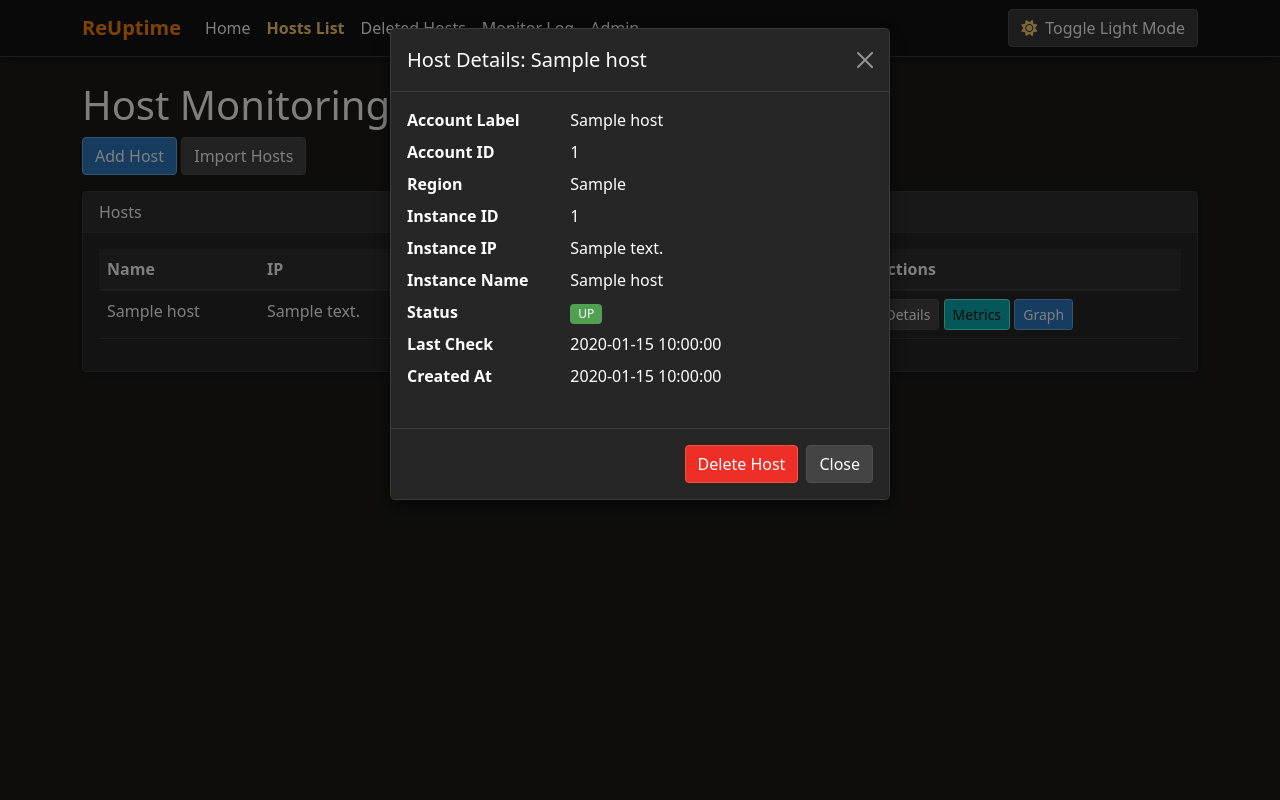
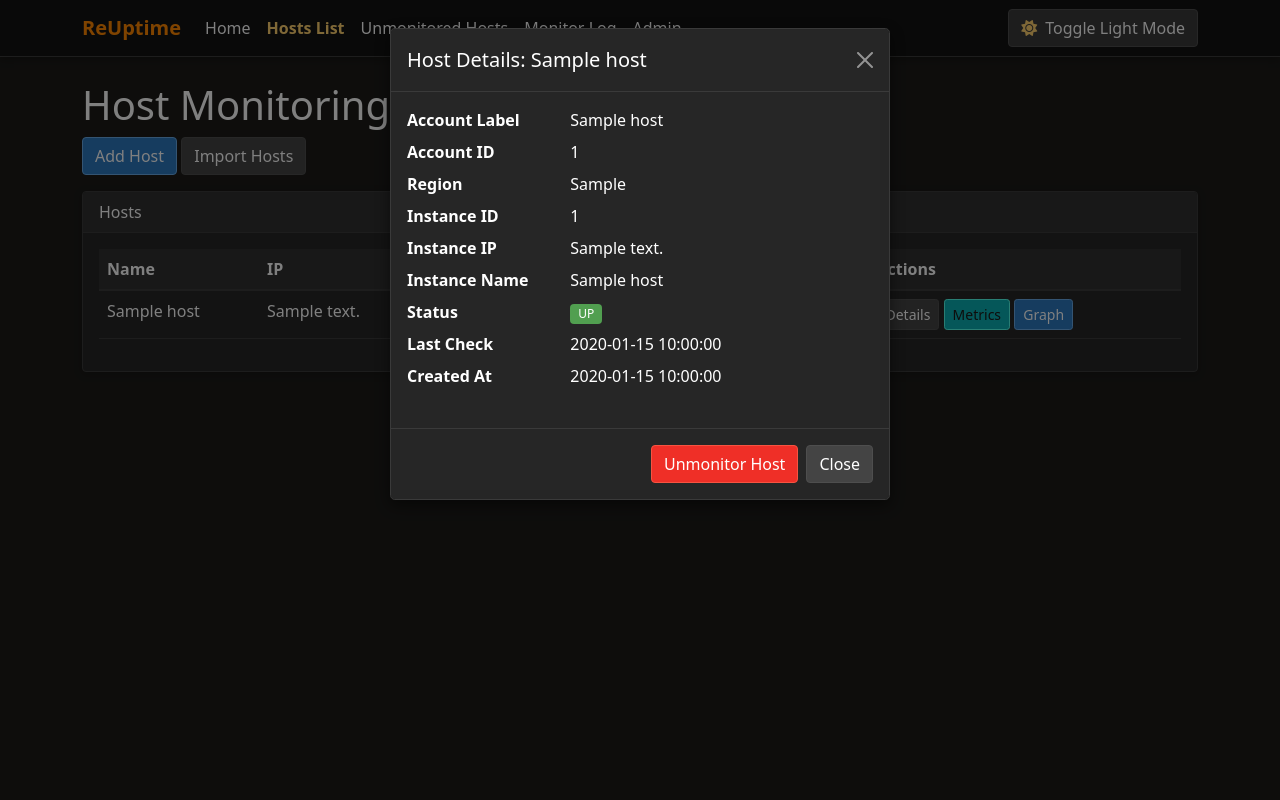
Before and after one commit to twopoint71/reuptime, a Flask app: page /host_list in a window 1280 px wide, after a click on "Details". Run offline with Flask 2, Linux system fonts and the light colour scheme; tables that the repository leaves empty hold one stand-in row (values such as "Sample post"); some libraries are stand-ins or nearby versions.

Commit message:
Convert "Deleted Hosts" to "Unmonitored Hosts". Added click-to-action delay on Restore and Permanently Delete on the Unmonitored Hosts page.

```diff
--- a/db.py
+++ b/db.py
@@ -64,9 +64,9 @@ def init_db(config):
             )
         ''')
 
-        # Create deleted_hosts table
+        # Create unmonitored_hosts table
         db.execute('''
-            CREATE TABLE IF NOT EXISTS deleted_hosts (
+            CREATE TABLE IF NOT EXISTS unmonitored_hosts (
                 id INTEGER PRIMARY KEY AUTOINCREMENT,
                 account_label TEXT,
                 account_id TEXT,
@@ -77,7 +77,7 @@ def init_db(config):
                 created_at TIMESTAMP,
                 last_check TIMESTAMP,
                 is_active INTEGER,
-                deleted_at TIMESTAMP DEFAULT CURRENT_TIMESTAMP
+                unmonitored_at TIMESTAMP DEFAULT CURRENT_TIMESTAMP
             )
         ''')
         db.commit()
--- a/routes/api_routes.py
+++ b/routes/api_routes.py
@@ -105,18 +105,18 @@ def register_api_routes(app):
 
         return jsonify(hosts_list)
 
-    @app.route('/api/deleted_hosts')
-    def get_deleted_hosts_data():
-        """API endpoint to fetch all deleted hosts data in JSON format"""
+    @app.route('/api/unmonitored_hosts')
+    def get_unmonitored_hosts_data():
+        """API endpoint to fetch all unmonitored hosts data in JSON format"""
         with get_db(app.config) as db:
-            deleted_hosts = db.execute('SELECT * FROM deleted_hosts ORDER BY deleted_at DESC').fetchall()
+            unmonitored_hosts = db.execute('SELECT * FROM unmonitored_hosts ORDER BY unmonitored_at DESC').fetchall()
 
         # Convert hosts to a list of dictionaries
         hosts_list = []
-        for host in deleted_hosts:
+        for host in unmonitored_hosts:
             host_dict = dict(host)
             # Convert datetime objects to strings
-            for key in ['created_at', 'last_check', 'deleted_at']:
+            for key in ['created_at', 'last_check', 'unmonitored_at']:
                 if host_dict[key] and not isinstance(host_dict[key], str):
                     host_dict[key] = host_dict[key].strftime('%Y-%m-%d %H:%M:%S')
 
@@ -124,7 +124,7 @@ def register_api_routes(app):
             required_fields = [
                 'id', 'account_label', 'account_id', 'region',
                 'host_id', 'host_ip_address', 'host_name',
-                'created_at', 'last_check', 'is_active', 'deleted_at'
+                'created_at', 'last_check', 'is_active', 'unmonitored_at'
             ]
 
             for field in required_fields:
@@ -137,31 +137,31 @@ def register_api_routes(app):
 
     @app.route('/api/restore_host', methods=['POST'])
     def restore_host_api():
-        """API endpoint to restore a deleted host"""
+        """API endpoint to restore an unmonitored host"""
         data = request.json
         if not data or 'host_id' not in data:
             return jsonify({'success': False, 'error': 'Host ID is required'}), 400
 
         host_id = data['host_id']
 
-        # Call the existing undo_delete function
+        # Call the existing restore_host function
         from routes.host_routes import register_host_routes
-        # Get the undo_delete function from the app
-        undo_delete = app.view_functions.get('undo_delete')
-        if undo_delete:
-            response = undo_delete(host_id)
+        # Get the restore_host function from the app
+        restore_host = app.view_functions.get('restore_host')
+        if restore_host:
+            response = restore_host(host_id)
 
             # If the response is a tuple, it means there was an error
             if isinstance(response, tuple):
                 return response
 
-            return response  # Return the JSON response from undo_delete
+            return response  # Return the JSON response from restore_host
         else:
-            return jsonify({'success': False, 'error': 'undo_delete function not found'}), 500
+            return jsonify({'success': False, 'error': 'restore_host function not found'}), 500
 
     @app.route('/api/permanently_delete_host', methods=['POST'])
     def permanently_delete_host():
-        """API endpoint to permanently delete a host from deleted_hosts table"""
+        """API endpoint to permanently delete a host from unmonitored_hosts table"""
         data = request.json
         if not data or 'host_id' not in data:
             return jsonify({'success': False, 'error': 'Host ID is required'}), 400
@@ -170,12 +170,12 @@ def register_api_routes(app):
 
         with get_db(app.config) as db:
             # Check if the host exists
-            host = db.execute('SELECT * FROM deleted_hosts WHERE id = ?', (host_id,)).fetchone()
+            host = db.execute('SELECT * FROM unmonitored_hosts WHERE id = ?', (host_id,)).fetchone()
             if not host:
                 return jsonify({'success': False, 'error': 'Host not found'}), 404
 
-            # Delete the host from deleted_hosts table
-            db.execute('DELETE FROM deleted_hosts WHERE id = ?', (host_id,))
+            # Delete the host from unmonitored_hosts table
+            db.execute('DELETE FROM unmonitored_hosts WHERE id = ?', (host_id,))
             db.commit()
 
             return jsonify({'success': True})
--- a/routes/static_routes.py
+++ b/routes/static_routes.py
@@ -16,9 +16,9 @@ def register_static_routes(app):
     def admin():
 	    return render_template('admin.html')
 
-    @app.route('/deleted_hosts')
-    def deleted_hosts():
-	    return render_template('deleted_hosts.html')
+    @app.route('/unmonitored_hosts')
+    def unmonitored_hosts():
+	    return render_template('unmonitored_hosts.html')
 
     @app.route('/host_list')
     def host_list():
--- a/static/js/main.js
+++ b/static/js/main.js
@@ -1,3 +1,42 @@
+var utils = {
+    actionDelay: function() {
+        self = this;
+        self.callback = null;
+        self.data = null;
+        self.savedText = null;
+        self.seconds = null;
+        self.target = null;
+        self.timeoutId = null;
+
+        self.cancelDelay = function() {
+            self.target.innerHTML = self.savedText;
+            clearTimeout(self.timeoutId);
+        },
+
+        self.initiateDelay = function(event) {
+            self.target = event.target;
+            self.target.addEventListener('mouseup', self.cancelDelay, false);
+            self.target.addEventListener('mouseleave', self.cancelDelay, false);
+            self.savedText = self.target.innerHTML;
+            self.seconds = 2;
+            self.target.style.width = Math.ceil(self.target.getBoundingClientRect().width) + 'px';
+            self.delay();
+        }
+
+        self.delay = function() {
+            self.target.innerHTML = self.seconds;
+            self.timeoutId = setTimeout(() => {
+                if (self.seconds < 2) {
+                    self.callback(self.data);
+                } else {
+                    self.seconds--;
+                    self.delay();
+                }
+            }, 1000);
+        }
+    }
+}
+
 // Function to create or update a chart
 function createOrUpdateChart(canvasId, hostId, timeRange = '24h') {
     const ctx = document.getElementById(canvasId).getContext('2d');
@@ -250,7 +289,7 @@ function initializeHostsTable() {
                                 </dl>
                             </div>
                             <div class="modal-footer">
-                                <button type="button" class="btn btn-danger" onclick="deleteHost(${host.id}, '${host.host_name}')">Delete Host</button>
+                                <button type="button" class="btn btn-danger" onclick="unmonitorHost(${host.id}, '${host.host_name}')">Unmonitor Host</button>
                                 <button type="button" class="btn btn-secondary" data-bs-dismiss="modal">Close</button>
                             </div>
                         </div>
@@ -331,9 +370,9 @@ function initializeHostsTable() {
         });
 }
 
-// Function to delete a host
-function deleteHost(hostId, hostName) {
-    fetch(`/delete_host/${hostId}`, {
+// Function to unmonitor a host
+function unmonitorHost(hostId, hostName) {
+    fetch(`/unmonitor_host/${hostId}`, {
         method: 'POST',
         headers: {
             'Content-Type': 'application/json',
@@ -342,25 +381,25 @@ function deleteHost(hostId, hostName) {
     .then(response => response.json())
     .then(data => {
         if (data.success) {
-            // Store the deleted host ID for potential undo
-            // window.lastDeletedHostId = hostId;
+            // Store the unmonitored host ID for potential undo
+            window.lastUnmonitoredHostId = hostId;
 
-            // Get the ID of the entry in the deleted_hosts table
-            fetch('/api/deleted_hosts')
+            // Get the ID of the entry in the unmonitored_hosts table
+            fetch('/api/unmonitored_hosts')
                 .then(response => response.json())
-                .then(deletedHosts => {
-                    // Find the most recently deleted host that matches our original host ID
-                    // We're looking for the host that was just deleted
-                    const recentlyDeletedHost = deletedHosts.find(host =>
-                        host.host_id === data.deleted_host_data.host_id &&
-                        host.host_name === data.deleted_host_data.host_name
+                .then(unmonitoredHosts => {
+                    // Find the most recently unmonitored host that matches our original host ID
+                    // We're looking for the host that was just unmonitored
+                    const recentlyUnmonitoredHost = unmonitoredHosts.find(host =>
+                        host.host_id === data.unmonitored_host_data.host_id &&
+                        host.host_name === data.unmonitored_host_data.host_name
                     );
 
-                    if (recentlyDeletedHost) {
-                        window.lastDeletedHostId = recentlyDeletedHost.id;
+                    if (recentlyUnmonitoredHost) {
+                        window.lastUnmonitoredHostId = recentlyUnmonitoredHost.id;
 
                         // Update the toast message with the host name
-                        document.getElementById('deletedHostName').textContent = hostName || 'Host';
+                        document.getElementById('unmonitoredHostName').textContent = hostName || 'Host';
 
                         // Show the undo toast
                         const undoToast = new bootstrap.Toast(document.getElementById('undoToast'));
@@ -368,7 +407,7 @@ function deleteHost(hostId, hostName) {
                     }
                 })
                 .catch(error => {
-                    console.error('Error fetching deleted hosts:', error);
+                    console.error('Error fetching unmonitored hosts:', error);
                 });
 
             // Close any open modals
@@ -383,19 +422,19 @@ function deleteHost(hostId, hostName) {
             // Refresh the hosts table
             initializeHostsTable();
         } else {
-            alert('Failed to delete host: ' + data.error);
+            alert('Failed to unmonitor host: ' + data.error);
         }
     })
     .catch(error => {
         console.error('Error:', error);
-        alert('Failed to delete host');
+        alert('Failed to unmonitor host');
     });
 }
 
-// Function to undo a host deletion
-function undoDelete() {
-    if (window.lastDeletedHostId) {
-        fetch(`/undo_delete/${window.lastDeletedHostId}`, {
+// Function to restore host to a monitored state
+function restoreHost(hostId) {
+    if (window.lastUnmonitoredHostId) {
+        fetch(`/restore_host/${window.lastUnmonitoredHostId}`, {
             method: 'POST',
             headers: {
                 'Content-Type': 'application/json',
@@ -420,17 +459,17 @@ function undoDelete() {
                 // Refresh the hosts table
                 initializeHostsTable();
             } else {
-                console.error('Failed to undo deletion:', data.error);
-                alert('Failed to undo deletion: ' + data.error);
+                console.error('Failed to restore host:', data.error);
+                alert('Failed to restore host: ' + data.error);
             }
         })
         .catch(error => {
             console.error('Error:', error);
-            alert('Failed to undo deletion: ' + error.message);
+            alert('Failed to restore host: ' + error.message);
         });
     } else {
-        console.error('No deleted host ID found');
-        alert('Cannot undo: No recently deleted host found');
+        console.error('No unmonitored host ID found');
+        alert('Cannot restore: No recently unmonitored host found');
     }
 }
 
@@ -605,7 +644,7 @@ document.addEventListener('DOMContentLoaded', function() {
     if (undoLink) {
         undoLink.addEventListener('click', function(e) {
             e.preventDefault();
-            undoDelete();
+            restoreHost(window.lastUnmonitoredHostId);
         });
     }
 
--- a/templates/base.html
+++ b/templates/base.html
@@ -60,7 +60,7 @@
                         <a class="nav-link {% if request.path == '/host_list' %}active{% endif %}" href="/host_list">Hosts List</a>
                     </li>
                     <li class="nav-item">
-                        <a class="nav-link {% if request.path == '/deleted_hosts' %}active{% endif %}" href="/deleted_hosts">Deleted Hosts</a>
+                        <a class="nav-link {% if request.path == '/unmonitored_hosts' %}active{% endif %}" href="/unmonitored_hosts">Unmonitored Hosts</a>
                     </li>
                     <li class="nav-item">
                         <a class="nav-link {% if request.path == '/monitor_log' %}active{% endif %}" href="/monitor_log">Monitor Log</a>
--- a/templates/host_list.html
+++ b/templates/host_list.html
@@ -117,17 +117,17 @@
     <!-- Modals will be dynamically added here -->
 </div>
 
-<!-- Undo Delete Toast -->
+<!-- Undo Unmonitor Toast -->
 <div class="position-fixed bottom-0 end-0 p-3" style="z-index: 11">
     <div id="undoToast" class="toast" role="alert" aria-live="assertive" aria-atomic="true" data-bs-delay="10000">
         <div class="toast-header">
-            <strong class="me-auto">Host Deleted</strong>
+            <strong class="me-auto">Host Unmonitored</strong>
             <button type="button" class="btn-close" data-bs-dismiss="toast" aria-label="Close"></button>
         </div>
         <div class="toast-body">
-            <span id="deletedHostName"></span> has been deleted and moved to the deleted hosts list.
+            <span id="unmonitoredHostName"></span> has been unmonitored and moved to the unmonitored hosts list.
             <a href="#" id="undoLink">Undo</a> or view all
-            <a href="/deleted_hosts">deleted hosts</a>.
+            <a href="/unmonitored_hosts">unmonitored hosts</a>.
         </div>
     </div>
 </div>
```
Also changed, not shown: routes/host_routes.py (+25 -26 lines), static/js/unmonitored_hosts.js (renamed from static/js/deleted_hosts.js, +42 -36 lines), templates/unmonitored_hosts.html (renamed from templates/deleted_hosts.html, +6 -6 lines).
